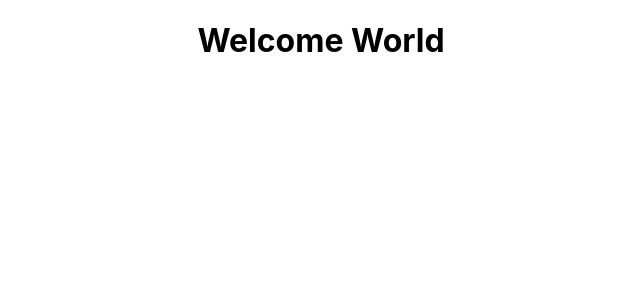
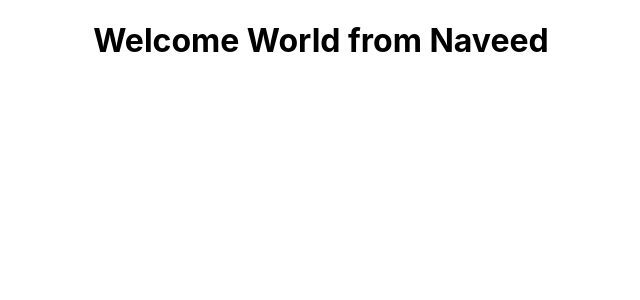
Before and after one commit to NaveedAhmed86/Project-react-001, a React (Create React App) app: page / in a window 1280 px wide. Shown: the top 300 px of the page, without its empty margins (319-959 px from the left). Built offline with nearby package versions, Linux system fonts and the light colour scheme.

Commit message:
updated display message

```diff
--- a/src/App.js
+++ b/src/App.js
@@ -7,7 +7,7 @@ function App() {
 
     <div className="App">
 
-     <h1>Welcome World</h1>
+     <h1>Welcome World from Naveed</h1>
 
 
     </div>
```
